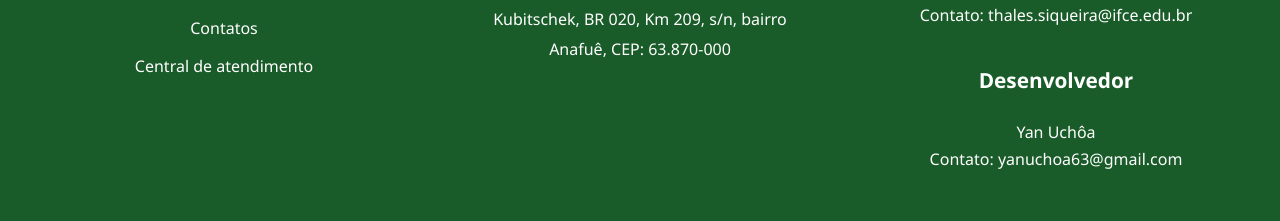
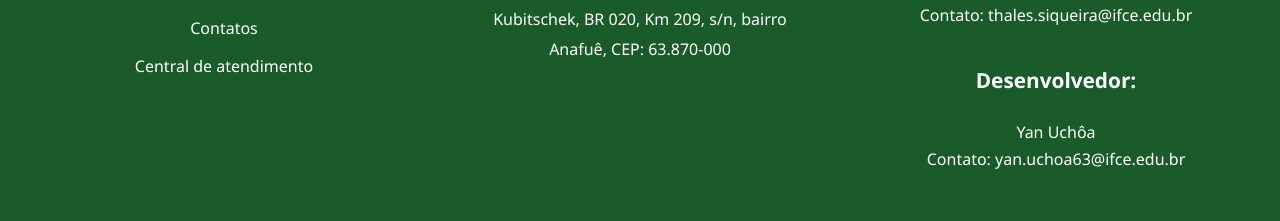
Before and after one commit to Yann-Uchoa5/projeto-egressos, a React (Vite) app: page / in a window 1280 px wide. Shown: the part 1320-1541 px from the top of the page. Built offline with nearby package versions, Linux system fonts and the light colour scheme.

Commit message:
fetch: alterando alerta de msg

```diff
--- a/src/pages/TelaInicial/home.jsx
+++ b/src/pages/TelaInicial/home.jsx
@@ -71,9 +71,9 @@ const Footer = () => {
           </div>
 
           <div className="footer-contact">
-            <h3 className="footer-title">Desenvolvedor</h3>
+            <h3 className="footer-title">Desenvolvedor:</h3>
             <p>Yan Uchôa</p>
-            <p>Contato: yanuchoa63@gmail.com</p>
+            <p>Contato: yan.uchoa63@ifce.edu.br</p>
           </div>
         </div>
       </div>
```
